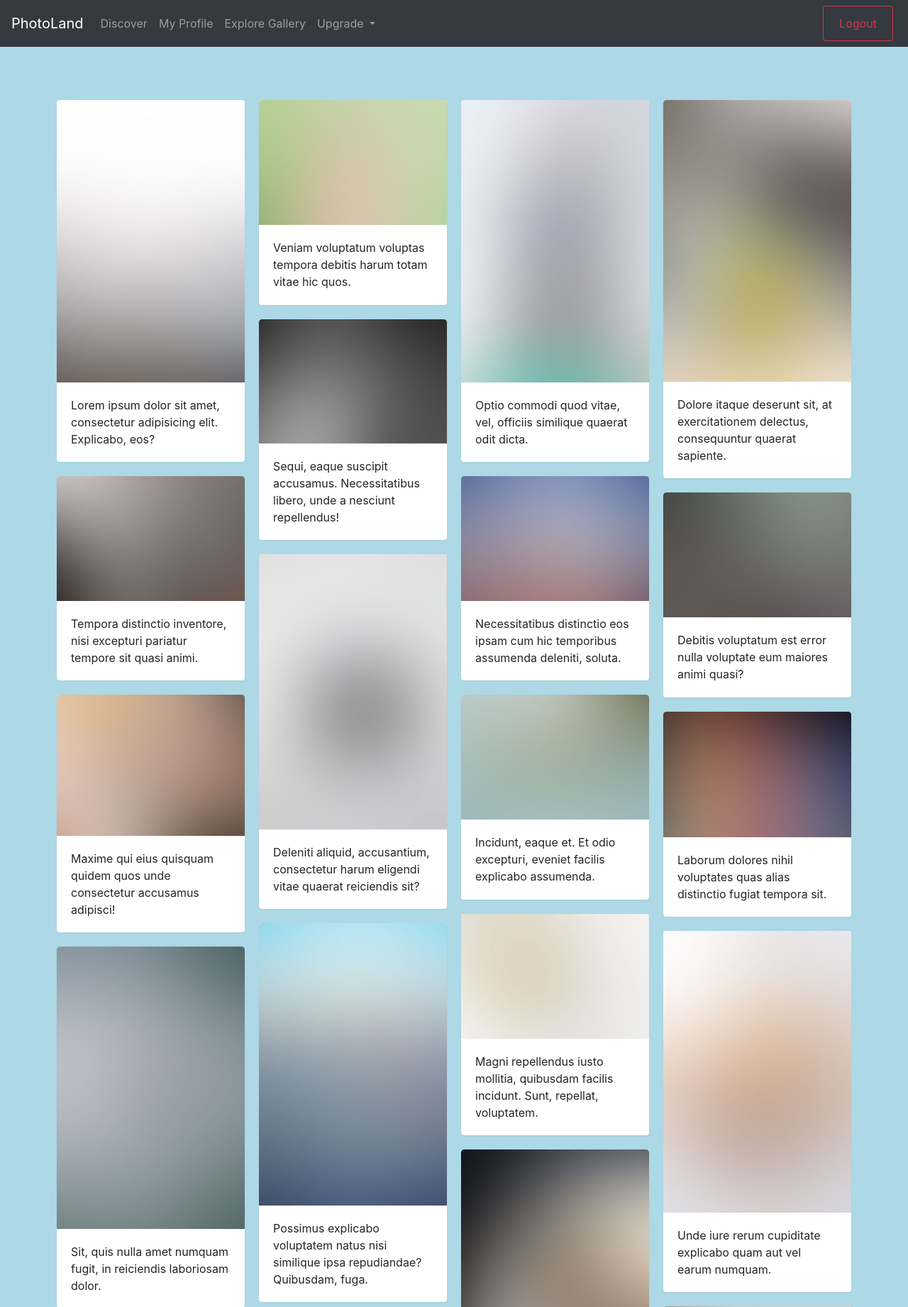
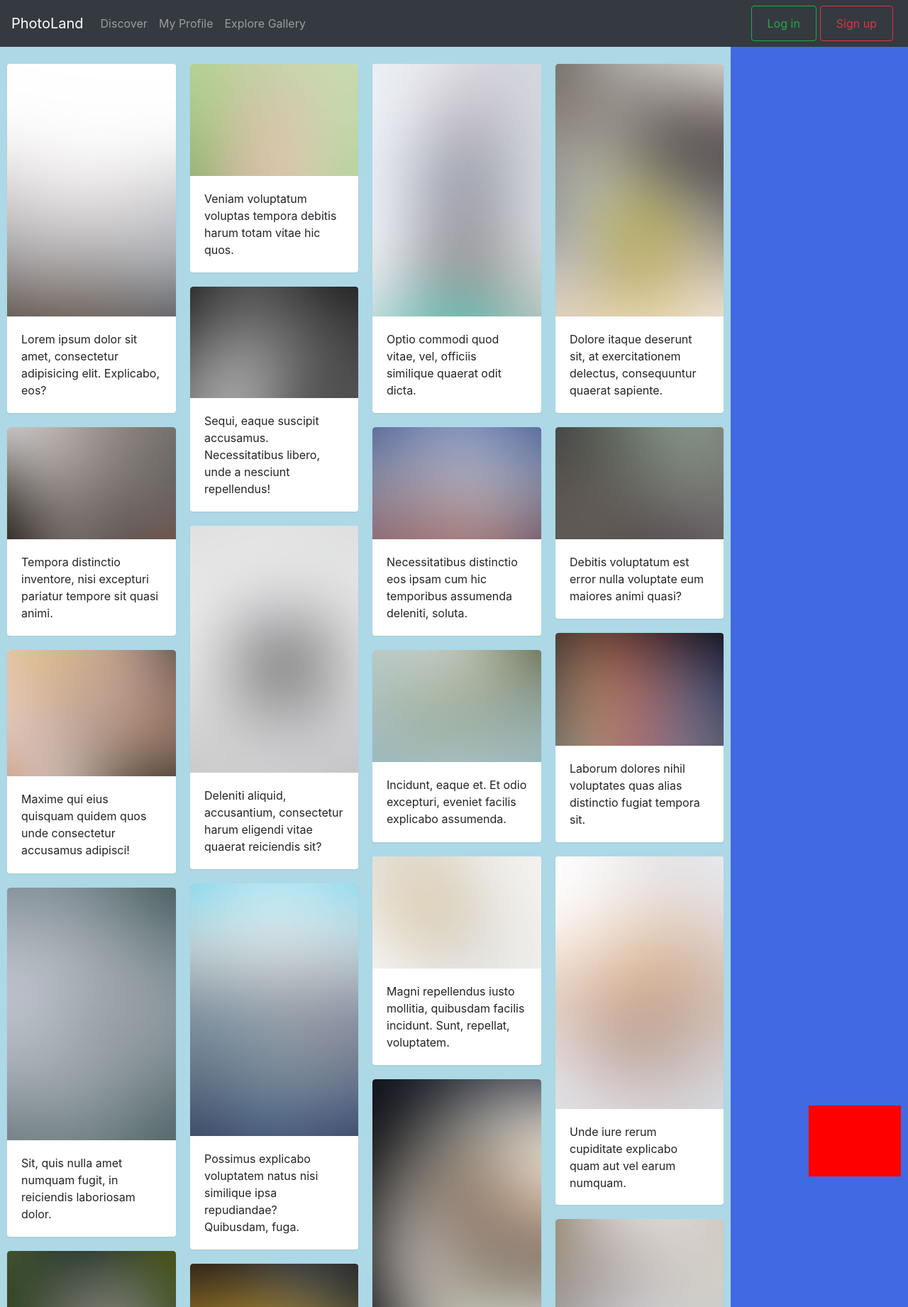
Before and after one commit to poltimmer/2ID60, a Django app: page /photogallery/ in a window 1280 px wide. Shown: the top 1842 px of the page at 71% size. Run offline with Django 3.2, Linux system fonts and the light colour scheme; some libraries are stand-ins or nearby versions.

Commit message:
updated base.html

```diff
--- a/blog/models.py
+++ b/blog/models.py
@@ -11,10 +11,11 @@ class Post(models.Model):
     published_date = models.DateTimeField(
             blank=True, null=True)
     postType = False #photo or job, could do 1 or 2.
-    imgUrl = False #for postType photo. url to image, likely local. (not from the web)
+    imgUrl = '' #for postType photo. url to image, likely local. (not from the web)
     skills = [] #for postType job. a list of skills required. could also be a dictionary.
     tags = [] #for postType photo. a list of tags for a picture. (landscape, nature, portrait) could also be a dictionary.
     jobType = [] #lists what job types the job belongs to. (webdesign, modeling, 3d render) Should just merge this with tags, but not with skills!
+    downloads = 0 # for postType photo
 
     def publish(self):
         self.published_date = timezone.now()
--- a/blog/static/css/formStyles.css
+++ b/blog/static/css/formStyles.css
@@ -1,4 +1,8 @@
 @import url(https://fonts.googleapis.com/css?family=Roboto:300);
+
+.contentbox {
+    display: block;
+}
 
 .login-page {
   width: 360px;
--- a/blog/static/css/styles.css
+++ b/blog/static/css/styles.css
@@ -1,7 +1,12 @@
 body {
-  background-color:   lightblue;
+  background-color: lightblue;
   padding: 0 0 0 0;
 }
+
+.contentbox {
+    display: block;
+}
+
 .btn-toolbar .btn{
     margin-right: 5px;
 }
@@ -299,3 +304,28 @@ footer {
 
 }
 */
+
+.wrapper {
+    display: flex;
+    align-items: stretch;
+}
+
+#sidebar {
+    padding-top: 66px;
+    width: 250px;
+    background-color: royalblue;
+    color: white;
+    position: static;
+    padding: 10px;
+    display: flex;
+    align-content: flex-start;
+    box-shadow:3px 3px black;
+}
+
+#sidebar .avatar {
+    height: 100px;
+    width: 100px;
+    margin: auto;
+    background: red;
+    position: relative;
+}
--- a/blog/templates/blog/base.html
+++ b/blog/templates/blog/base.html
@@ -37,21 +37,6 @@
                 <li class="nav-item">
                     <a class="nav-link" href="{% url 'photogallery' %}">Explore Gallery</a>
                 </li>
-                <li class="nav-item dropdown">
-
-                    <li id="upgrade" class="nav-item dropdown">
-
-                        <a class="nav-link dropdown-toggle" href="#" id="dropdown01" role="button" data-toggle="dropdown" aria-haspopup="true" aria-expanded="false">
-              Upgrade
-            </a>
-                        <div class="dropdown-menu" aria-labelledby="dropdown01">
-                            <a class="dropdown-item" href="#">+50 GB Storage - 8€/month</a>
-                            <a class="dropdown-item" href="#">+150 GB Storage - 16€/month</a>
-                            <a class="dropdown-item" href="#">+500 GB Storage - 24€/month</a>
-                            <div class="dropdown-divider"></div>
-                            <a class="dropdown-item" href="#">Unlimited Storage - 40€/month</a>
-                        </div>
-                    </li>
             </ul>
             <form class="form-inline my-2 my-lg-0">
                 <!--
@@ -59,14 +44,29 @@
           <input class="form-control mr-sm-2" type="text" placeholder="Password" aria-label="Password">
         -->
                 <div class="btn-toolbar">
+                    {% if user.is_authenticated %}
                     <a class="signup-button btn btn-outline-danger my-2 my-sm-0" href="{% url 'index' %}" type="button">Logout</a>
+                    {% else %}
+                    <a class="login-button btn btn-outline-success my-2 my-sm-0" href="{% url 'login' %}" type="button">Log in</a>
+                    <a class="signup-button btn btn-outline-danger my-2 my-sm-0" href="{% url 'signup' %}" type="button">Sign up</a>
+                    {% endif %}
                 </div>
             </form>
         </div>
     </nav>
     <!-- END OF NAVBAR -->
 
-    {% block content %} {% endblock %}
+    <div class="wrapper">
+    <div class="contentbox">{% block content %} {% endblock %}</div>
+        <div id="sidebar">
+            <div class="header">
+                <h3>Friends</h3>
+            </div>
+            <div class="avatar"></div>
+            <div class="avatar"></div>
+            <div class="avatar"></div>
+        </div>
+    </div>
 
 
     <!-- BEGINNING OF FOOTER -->
--- a/blog/templates/blog/photogallery.html
+++ b/blog/templates/blog/photogallery.html
@@ -22,7 +22,7 @@
 
 	{% block content %}
 	<div id="fh5co-main">
-		<div class="container">
+		<div class="container-fluid">
 
 			<div class="row">
 
@@ -218,11 +218,11 @@
 
 {% block script %}
 	<!-- jQuery -->
-	<script src="{% static 'js/jquery.min.js' %}"></script>
+
 	<!-- jQuery Easing -->
 	<script src="{% static 'js/jquery.easing.1.3.js' %}"></script>
 	<!-- Bootstrap -->
-	<script src="{% static 'js/bootstrap.min.js' %}"></script>
+
 	<!-- Waypoints -->
 	<script src="{% static 'js/jquery.waypoints.min.js' %}"></script>
 	<!-- Magnific Popup -->
```
Also changed, not shown: blog/migrations/0002_auto_20180109_1109.py (added).
